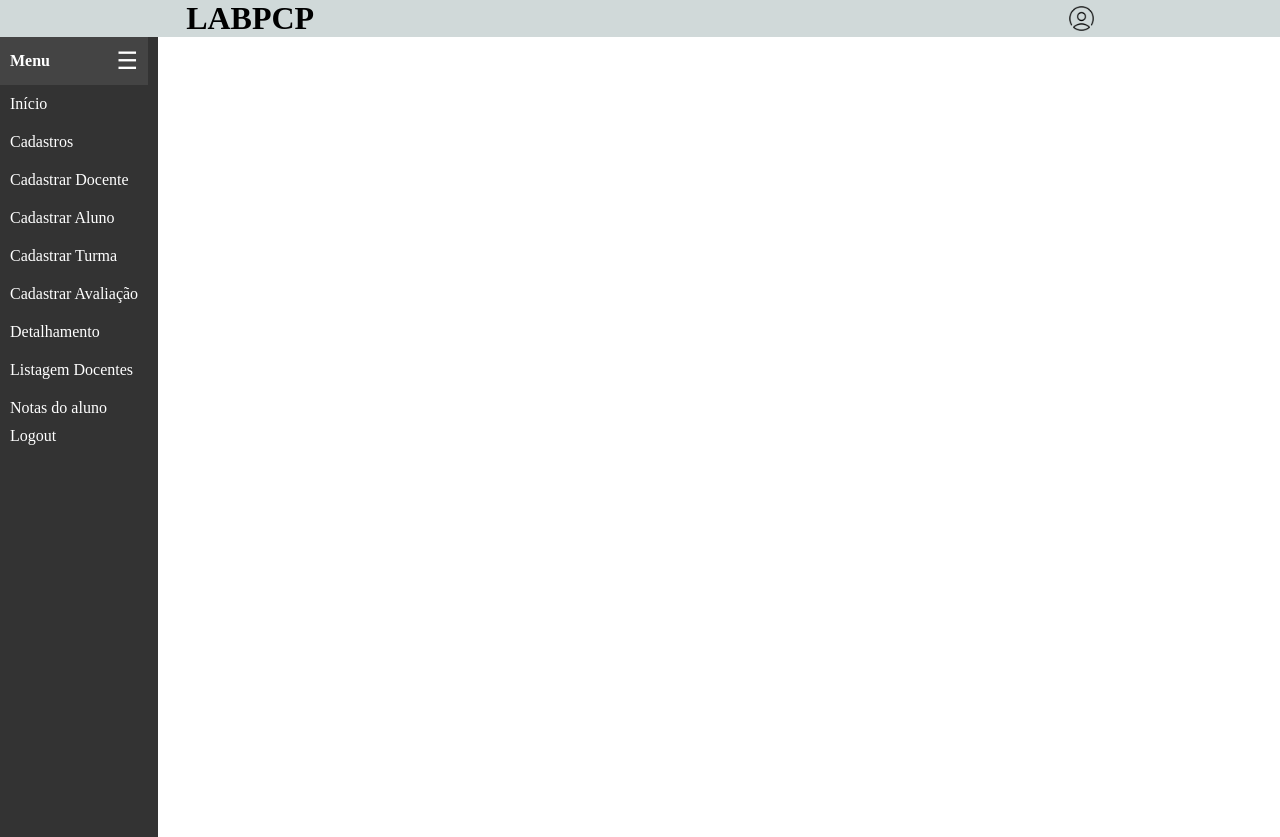
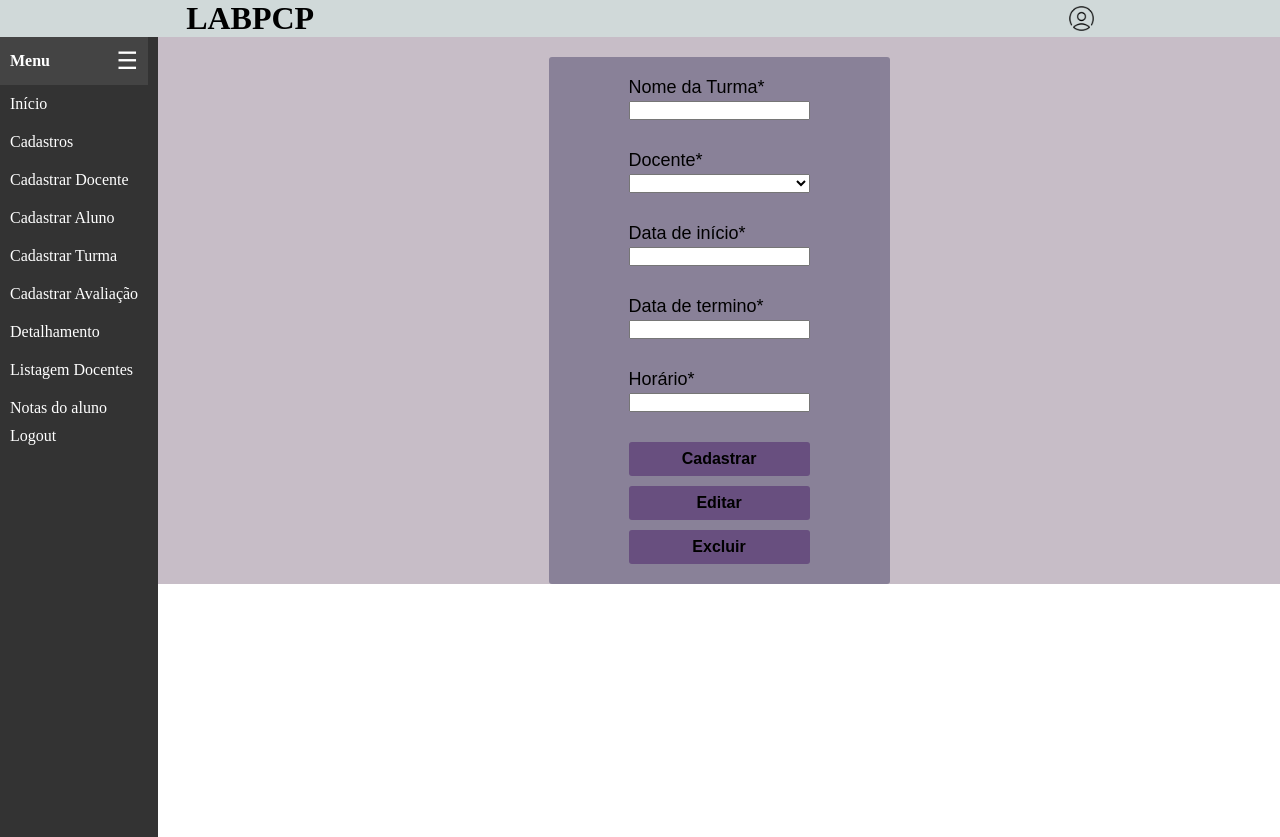
Before and after one commit to gabrielagabriela/projeto-lapPCP-Angular, an Angular app: page /cadastro-turma in a window 1280 px wide. Before the commit this address led to /. Built offline with nearby package versions, Linux system fonts and the light colour scheme; data requests are answered from the project's data file.

Commit message:
interface, service e formulário de cadastro de turma

```diff
--- a/src/app/app.routes.ts
+++ b/src/app/app.routes.ts
@@ -5,6 +5,7 @@ import { InicioComponent } from './pages/inicio/inicio/inicio.component';
 import { InicioAdmDocenteComponent } from './pages/inicio/inicio-adm-docente/inicio-adm-docente.component';
 import { InicioAlunoComponent } from './pages/inicio/inicio-aluno/inicio-aluno.component';
 import { CadastroDocenteComponent } from './pages/cadastroDocente/cadastro-docente/cadastro-docente.component';
+import { CadastroTurmaComponent } from './pages/cadastro-turma/cadastro-turma.component';
 
 
 export const routes: Routes = [
@@ -28,4 +29,8 @@ export const routes: Routes = [
     path: 'cadastro-docente',
     component: CadastroDocenteComponent
   },
+  {
+    path: 'cadastro-turma',
+    component: CadastroTurmaComponent
+  },
 ];
--- a/src/app/core/services/docente/docente.service.ts
+++ b/src/app/core/services/docente/docente.service.ts
@@ -1,6 +1,7 @@
 import { HttpClient } from '@angular/common/http';
 import { Injectable } from '@angular/core';
 import { DocenteInterface } from '../../../shared/interfaces/docente.interface';
+import { map, Observable } from 'rxjs';
 
 @Injectable({
   providedIn: 'root'
@@ -12,9 +13,11 @@ export class DocenteService {
   constructor(private httpClient: HttpClient) { }
 
 
-  getDocentes(){
-    return this.httpClient.get<Array<DocenteInterface>>(this.url);
-  } // na classe de listagem de docente, fazer a filtragem de usuarios perfil docente
+  getDocentes(): Observable<DocenteInterface[]> {
+    return this.httpClient.get<DocenteInterface[]>(this.url).pipe(
+      map(docentes => docentes.filter(docente => docente.perfil === 'docente'))
+    );
+  }
 
   getDocenteById(id: string){
     return this.httpClient.get<DocenteInterface>(this.url + `/${id}`);
--- /dev/null
+++ b/src/app/core/services/turma/turma.service.ts
@@ -0,0 +1,38 @@
+import { HttpClient } from '@angular/common/http';
+import { Injectable } from '@angular/core';
+import { TurmaInterface } from '../../../shared/interfaces/turma.interface';
+
+@Injectable({
+  providedIn: 'root'
+})
+export class TurmaService {
+
+  url = 'http://localhost:3000/turmas';
+
+  constructor(private httpClient: HttpClient) {}
+
+  getTurmas(){
+    return this.httpClient.get<Array<TurmaInterface>>(this.url);
+  }
+
+  getTurmaById(id: string){
+    return this.httpClient.get<TurmaInterface>(this.url + `/${id}`);
+  }
+
+
+  postTurma(usuario : TurmaInterface){
+    return this.httpClient.post<any>(this.url, usuario);
+  }
+
+
+  putTurma(usuario : TurmaInterface){
+    return this.httpClient.put<any>(this.url + `/${usuario.id}`, usuario);
+  }
+
+  deleteTurma(id: string){
+    return this.httpClient.delete<any>(this.url + `/${id}`);
+  }
+
+
+
+}
--- /dev/null
+++ b/src/app/pages/cadastro-turma/cadastro-turma.component.html
@@ -0,0 +1,40 @@
+<div class="formulario">
+  <form (ngSubmit)="onSubmit()" [formGroup]="cadastroForm">
+
+    <div class="campo">
+      <label for="nomeTurma">Nome da Turma*</label>
+      <input id="nomeTurma" name="nomeTurma" formControlName="nomeTurma">
+    </div>
+
+    <div class="campo">
+      <label for="docente">Docente*</label>
+      <select id="docente" name="docente" formControlName="docente">
+        <option *ngFor="let docente of listagemDocentes" [value]="docente.id">
+          {{ docente.nome }}
+        </option>
+      </select>
+    </div>
+
+    <div class="campo">
+      <label for="dataInicio">Data de início*</label>
+      <input id="dataInicio" name="dataInicio" formControlName="dataInicio">
+    </div>
+
+    <div class="campo">
+      <label for="dataTermino">Data de termino*</label>
+      <input id="dataTermino" name="dataTermino" formControlName="dataTermino">
+    </div>
+
+    <div class="campo">
+      <label for="horario">Horário*</label>
+      <input id="horario" name="horario" formControlName="horario">
+    </div>
+
+    <div class="botao">
+      <button type="submit">Cadastrar</button>
+      <button>Editar</button>
+      <button>Excluir</button>
+    </div>
+
+  </form>
+</div>
--- /dev/null
+++ b/src/app/pages/cadastro-turma/cadastro-turma.component.scss
@@ -0,0 +1,48 @@
+.formulario{
+  background-color: rgb(199, 189, 199);
+  display: flex;
+  justify-content: center;
+}
+
+form {
+  display: flex;
+  flex-direction: column;
+  align-self: center;
+  margin-top: 20px;
+  background-color: rgb(137, 129, 152);
+  padding: 20px 80px;
+  font-family: Arial, Helvetica, sans-serif;
+  font-size: 18px;
+  border-radius: 3px;
+}
+
+.campo{
+  margin-bottom: 30px;
+  display: flex;
+  flex-direction: column;
+  gap: 3px;
+}
+
+.campo label{
+border-radius: 3px;
+}
+
+.botao{
+  display: flex;
+  flex-direction: column;
+  gap: 10px;
+}
+
+button{
+  padding: 8px;
+  border-radius: 3px;
+  border: none;
+  background-color: rgb(104, 79, 127);
+  font-family: Arial, Helvetica, sans-serif;
+  font-size: 16px;
+  font-weight: 600;
+}
+
+button:hover{
+  background-color: rgb(50, 22, 76);
+}
--- /dev/null
+++ b/src/app/pages/cadastro-turma/cadastro-turma.component.ts
@@ -0,0 +1,58 @@
+import { CommonModule } from '@angular/common';
+import { Component, OnInit } from '@angular/core';
+import { FormControl, FormGroup, ReactiveFormsModule } from '@angular/forms';
+import { TurmaService } from '../../core/services/turma/turma.service';
+import { TurmaInterface } from '../../shared/interfaces/turma.interface';
+import { DocenteService } from '../../core/services/docente/docente.service';
+
+@Component({
+  selector: 'app-cadastro-turma',
+  standalone: true,
+  imports: [ReactiveFormsModule, CommonModule],
+  templateUrl: './cadastro-turma.component.html',
+  styleUrl: './cadastro-turma.component.scss'
+})
+export class CadastroTurmaComponent implements OnInit {
+
+  cadastroForm!: FormGroup;
+  listagemDocentes: Array<{ id: string, nome: string}> = [];
+
+  constructor(private turmaService: TurmaService, private docenteService: DocenteService){}
+
+  ngOnInit(): void {
+    this.criarForm();
+    this.obterDocentes();
+}
+
+  criarForm(){
+    this.cadastroForm = new FormGroup({
+      nomeTurma: new FormControl(''),
+      docente: new FormControl(''),
+      dataInicio: new FormControl(''),
+      dataTermino: new FormControl(''),
+      horario: new FormControl(''),
+    })
+  }
+
+  obterDocentes(){
+    this.docenteService.getDocentes().subscribe(docentes => {
+      this.listagemDocentes = docentes.map(docente => ({
+        id: docente.id,
+        nome: docente.nome
+      }));
+    });
+  }
+
+  onSubmit(){
+    if(this.cadastroForm.valid){
+      this.cadastrar(this.cadastroForm.value);
+    }
+  }
+
+  cadastrar(turma: TurmaInterface){
+    this.turmaService.postTurma(this.cadastroForm.value).subscribe((retorno) => {
+      console.log(retorno)
+      window.alert("Turma cadastrada com sucesso!");
+    })
+  }
+}
--- a/src/db/db.json
+++ b/src/db/db.json
@@ -53,5 +53,47 @@
       "materias": "x",
       "endereco": "rua ali"
     }
+  ],
+  "turmas": [
+    {
+      "id": "1",
+      "nomeTurma": "Turma X",
+      "docente": "Camila",
+      "dataInicio": "01/01/2025",
+      "dataTermino": "01/10/2025",
+      "horario": "08:30:00"
+    },
+    {
+      "id": "2",
+      "nomeTurma": "Turma Y",
+      "docente": "Maria",
+      "dataInicio": "01/01/2025",
+      "dataTermino": "01/10/2025",
+      "horario": "08:30:00"
+    },
+    {
+      "id": "3",
+      "nomeTurma": "Turma Z",
+      "docente": "Paulo",
+      "dataInicio": "01/01/2025",
+      "dataTermino": "01/10/2025",
+      "horario": "08:30:00"
+    },
+    {
+      "id": "7701",
+      "nomeTurma": "Turma Abc",
+      "docente": "Paulo",
+      "dataInicio": "12/02/2025",
+      "dataTermino": "15/05/2026",
+      "horario": "09:00:00"
+    },
+    {
+      "id": "3079",
+      "nomeTurma": "Turma 123",
+      "docente": "2",
+      "dataInicio": "12/02/2025",
+      "dataTermino": "15/05/2026",
+      "horario": "09:00:00"
+    }
   ]
 }
```
Also changed, not shown: src/app/shared/interfaces/turma.interface.ts (added, +8 -0 lines), 2 other files (tests, documents, lock files or other folders).
